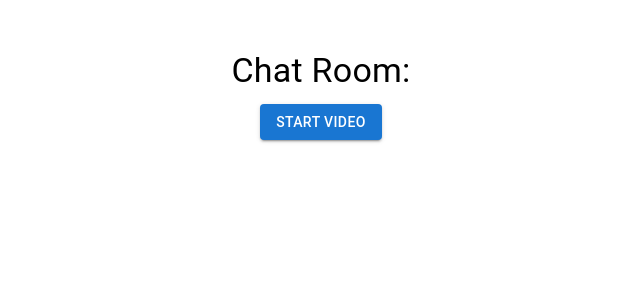
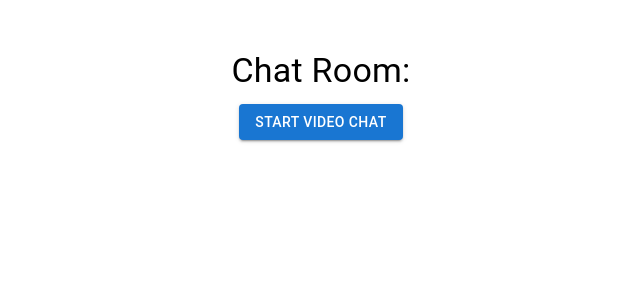
Before and after one commit to yuvi2512/Soulmegle, a Next.js app: page /chat in a window 1280 px wide. Shown: the top 300 px of the page, without its empty margins (319-959 px from the left). Built offline with nearby package versions, Linux system fonts and the light colour scheme; no server answers.

Commit message:
chat changes

```diff
--- a/src/pages/chat.js
+++ b/src/pages/chat.js
@@ -40,6 +40,7 @@ export default function ChatRoom() {
     peerConnection.current.ontrack = (event) => {
       console.log("🔵 Remote track received!", event.streams[0]);
       if (event.streams[0]) {
+        console.log("🟢 Remote tracks:", event.streams[0].getTracks());
         setRemoteStream(event.streams[0]);
       } else {
         console.error("⚠️ No remote stream found in event:", event);
@@ -53,6 +54,19 @@ export default function ChatRoom() {
         socket.emit("candidate", { candidate: event.candidate, room });
       } else {
         console.log("✅ All ICE candidates have been sent.");
+      }
+    };
+
+    // Log PeerConnection state changes
+    peerConnection.current.onconnectionstatechange = () => {
+      console.log("🟢 PeerConnection state:", peerConnection.current.connectionState);
+    };
+
+    // Log ICE connection state changes
+    peerConnection.current.oniceconnectionstatechange = () => {
+      console.log("🟢 ICE connection state:", peerConnection.current.iceConnectionState);
+      if (peerConnection.current.iceConnectionState === "failed") {
+        console.error("⚠️ ICE connection failed!");
       }
     };
 
@@ -109,6 +123,7 @@ export default function ChatRoom() {
       console.log("🟢 Local stream obtained:", stream);
       localVideoRef.current.srcObject = stream;
       stream.getTracks().forEach((track) => {
+        console.log("🟢 Adding track to peer connection:", track);
         peerConnection.current.addTrack(track, stream);
       });
       const offer = await peerConnection.current.createOffer();
@@ -126,7 +141,7 @@ export default function ChatRoom() {
       </Typography>
       {!connected ? (
         <Button variant="contained" color="primary" onClick={startCall}>
-          Start Video
+          Start Video Chat
         </Button>
       ) : (
         <div style={{ marginTop: "20px" }}>
```
